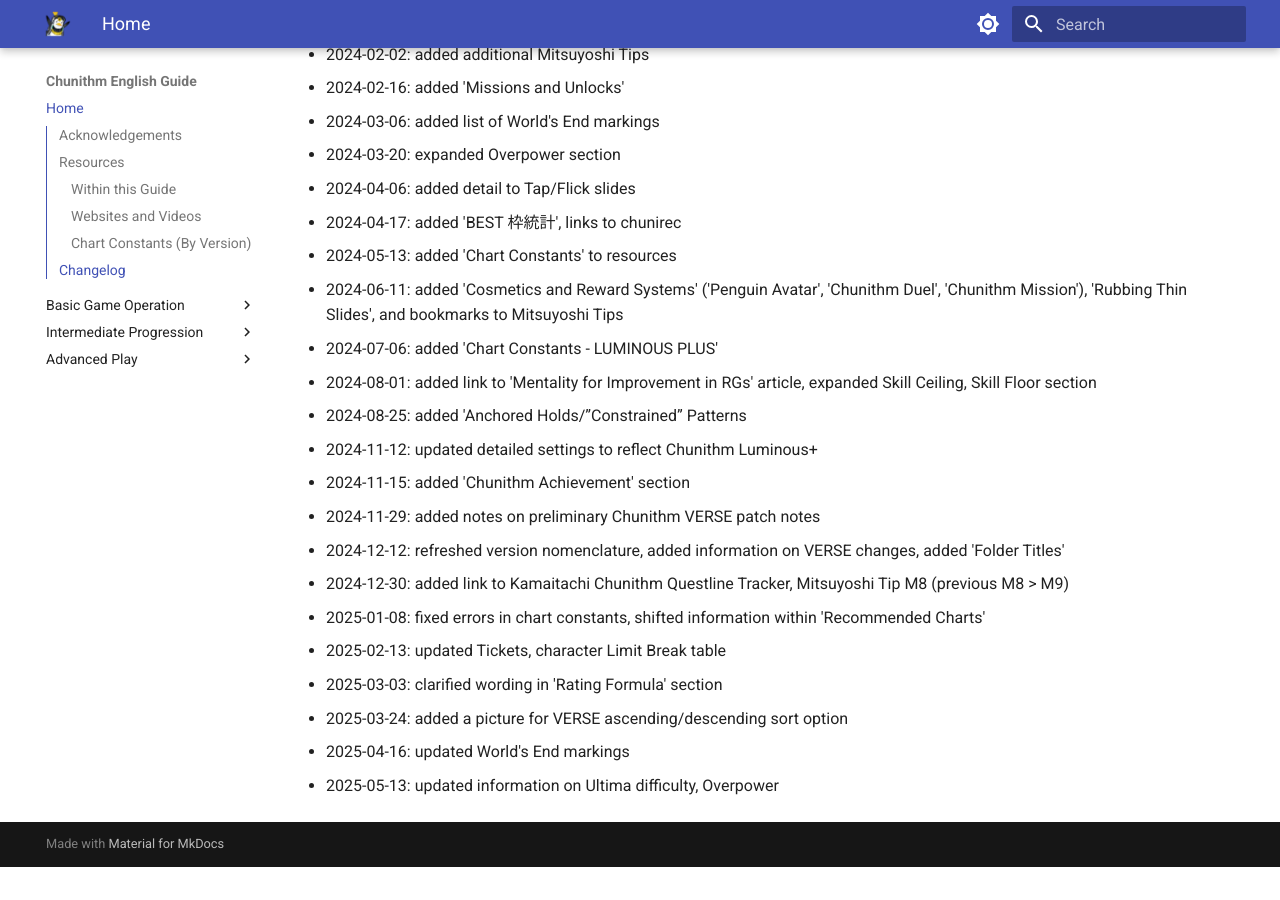
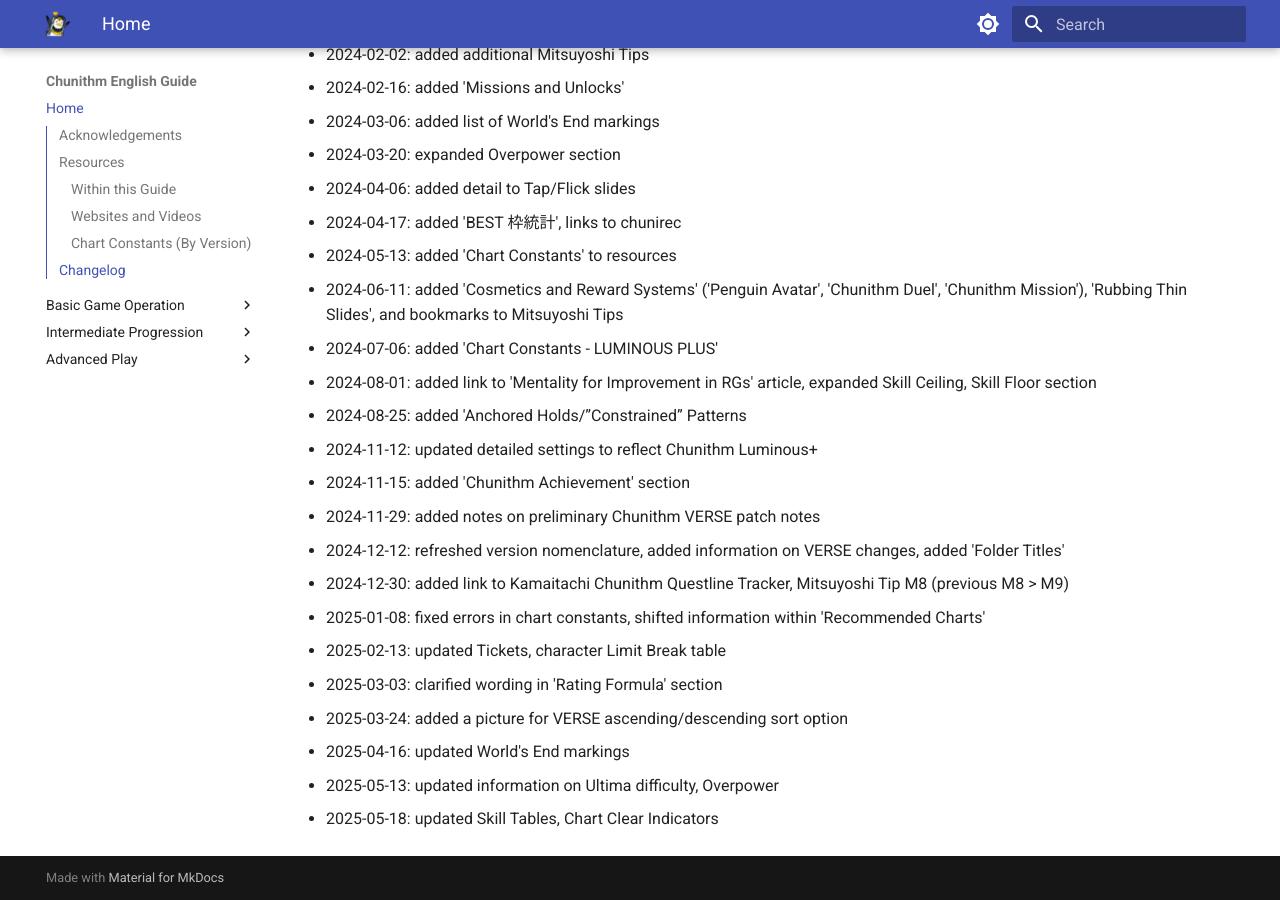
Before and after one commit to DarinMao/chunithm-org, an MkDocs documentation site: the page built from docs/index.md, in a window 1280 px wide and 900 px high, scrolled down 3663 px. Built offline with MkDocs 1.6.1 and Material for MkDocs 9.7.7, drawn with Linux system fonts in a browser that asks for light colours; emoji names are drawn with the system emoji font; before the commit the page ends 4530 px from its top, so only the background shows below that.

Commit message:
Update index.md

```diff
--- a/docs/index.md
+++ b/docs/index.md
@@ -115,3 +115,4 @@ Shoutouts as well to Yume Arcade in Toronto!
 - 2025-03-24: added a picture for VERSE ascending/descending sort option
 - 2025-04-16: updated World's End markings
 - 2025-05-13: updated information on Ultima difficulty, Overpower
+- 2025-05-18: updated Skill Tables, Chart Clear Indicators
```
